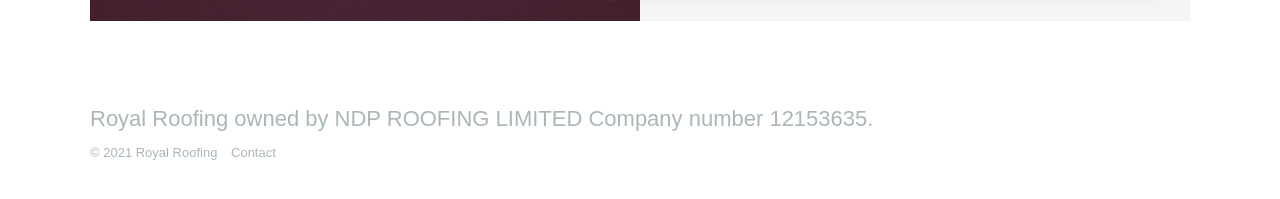
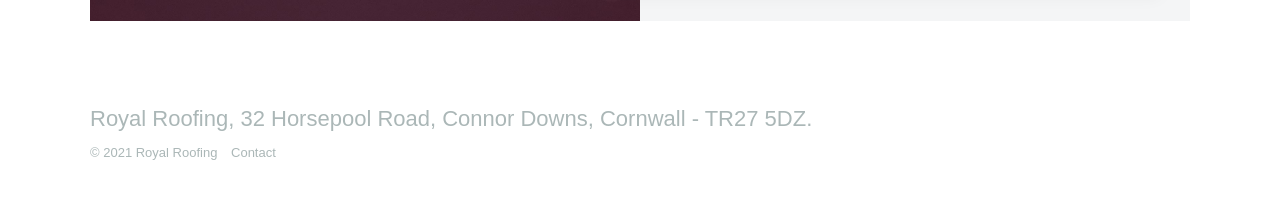
Before and after one commit to royalroofing/royalroofing.github.io, a Jekyll site: the page built from index.html, in a window 1280 px wide and 900 px high, scrolled down 3569 px. Shown: the part 661-860 px from the top of the window. Built offline with Jekyll 4.4.1, drawn with Linux system fonts in a browser that asks for light colours; nearby versions of some CDN libraries; some web fonts are replaced.

Commit message:
Update settings.yml

```diff
--- a/_data/settings.yml
+++ b/_data/settings.yml
@@ -16,7 +16,7 @@
       url: '/contact'
 
 footer_settings:
-  footer_tagline: Royal Roofing owned by NDP ROOFING LIMITED Company number 12153635.
+  footer_tagline: Royal Roofing, 32 Horsepool Road, Connor Downs, Cornwall - TR27 5DZ.
 
 hero_settings:
   overlay_opacity: 0.8
```
